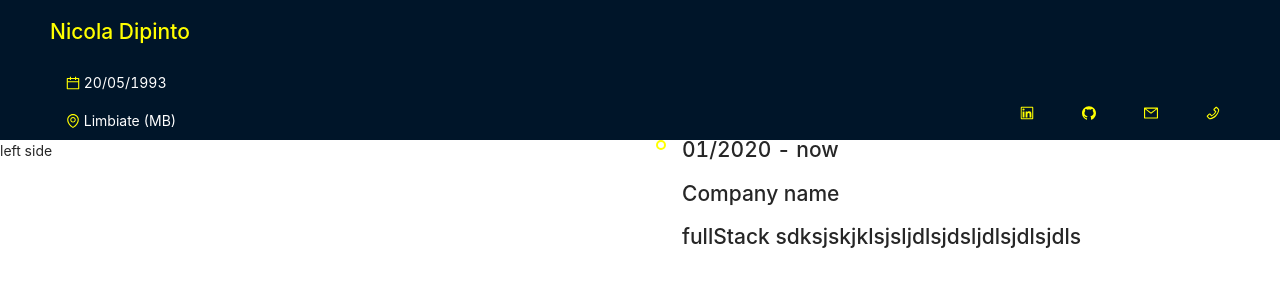
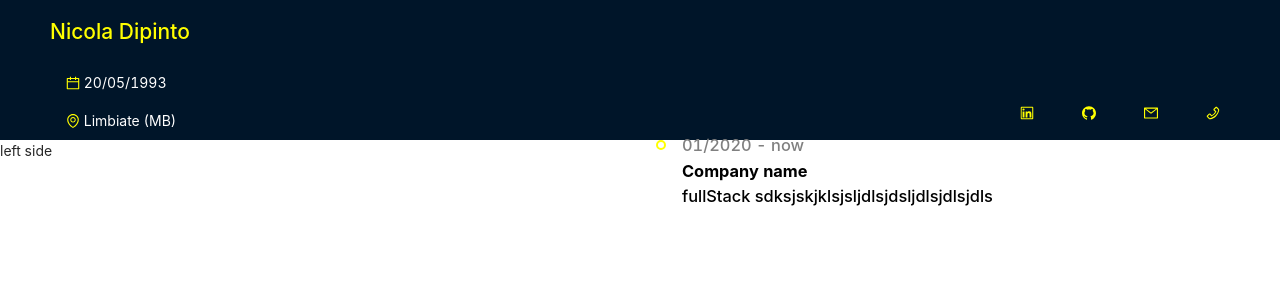
Before and after one commit to NicolaDipintoDev/cv.assignment, a React (Create React App) app in the folder cv-assignment/: page / in a window 1280 px wide. Shown: the top 300 px of the page. Built offline with nearby package versions, Linux system fonts and the light colour scheme.

Commit message:
styled timeLineItemcontent

```diff
--- a/cv-assignment/src/components/Content/container/rightSide/TimeLineComponent.js
+++ b/cv-assignment/src/components/Content/container/rightSide/TimeLineComponent.js
@@ -1,15 +1,16 @@
 import React from "react";
 import { Timeline } from "antd";
 import TimeLineItemContent from "./TimeLineItemConten";
+import './timeLine.css';
 
 const TimeLineComponent = () => (
   <Timeline>
     <Timeline.Item color="yellow">
       <TimeLineItemContent
         contents={[
-          { class: "TimeLine_date", text: "01/2020 - now" },
-          { class: "TimeLine_title", text: "Company name" },
-          { class: "TimeLine_description", text: "fullStack sdksjskjklsjsljdlsjdsljdlsjdlsjdls" }
+          { class: "timeLine date", text: "01/2020 - now" },
+          { class: "timeLine title", text: "Company name" },
+          { class: "timeLine description", text: "fullStack sdksjskjklsjsljdlsjdsljdlsjdlsjdls" }
         ]}
       />
     </Timeline.Item>
--- a/cv-assignment/src/components/Content/container/rightSide/TimeLineItemConten.js
+++ b/cv-assignment/src/components/Content/container/rightSide/TimeLineItemConten.js
@@ -3,7 +3,7 @@ import React from "react";
 const TimeLineItemContent = ({ contents }) => (
   <div>
     {contents.map(content => (
-      <h2 className={content.class}>{content.text}</h2>
+      <h3 className={content.class}>{content.text}</h3>
     ))}
   </div>
 );
--- /dev/null
+++ b/cv-assignment/src/components/Content/container/rightSide/timeLine.css
@@ -0,0 +1,15 @@
+.timeLine {
+    margin-bottom: 0;
+}
+.date{
+    color: grey;
+}
+
+.title{
+    color: black;
+    font-weight: bold;
+}
+
+.description{
+    color: black;
+}
```
